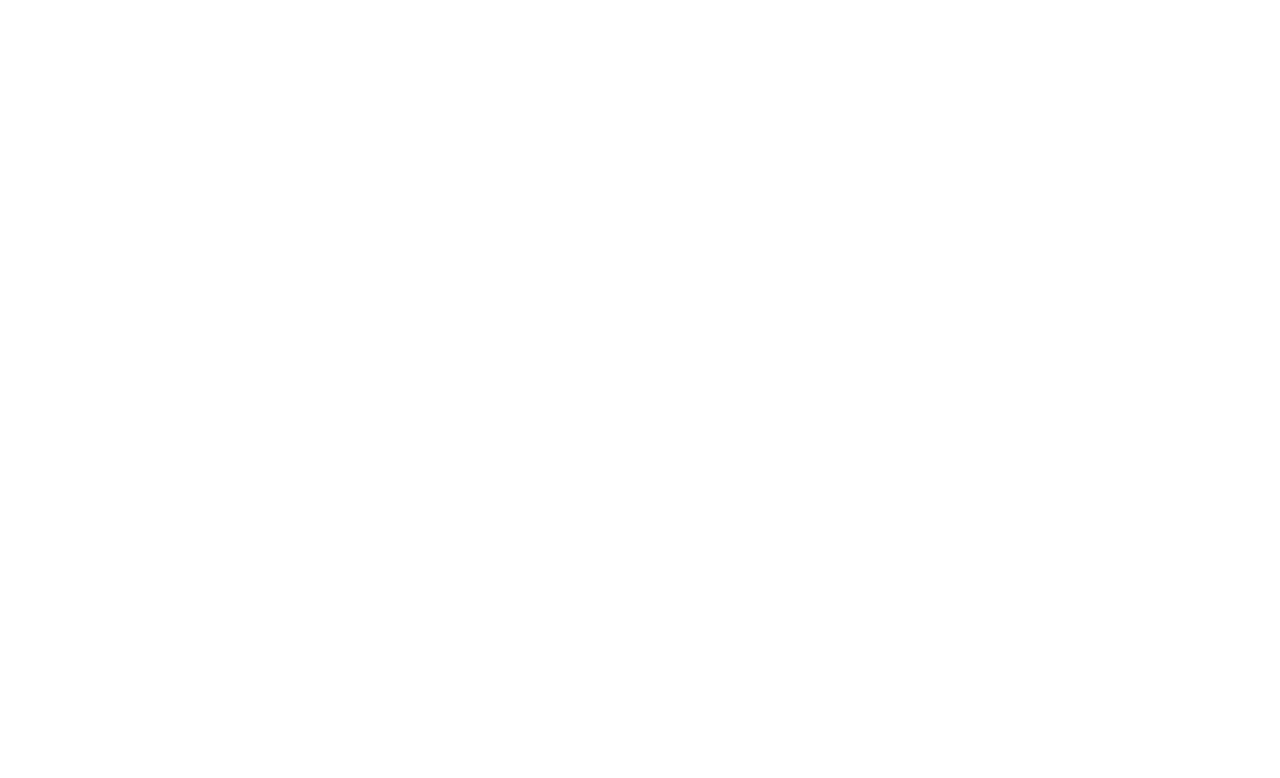
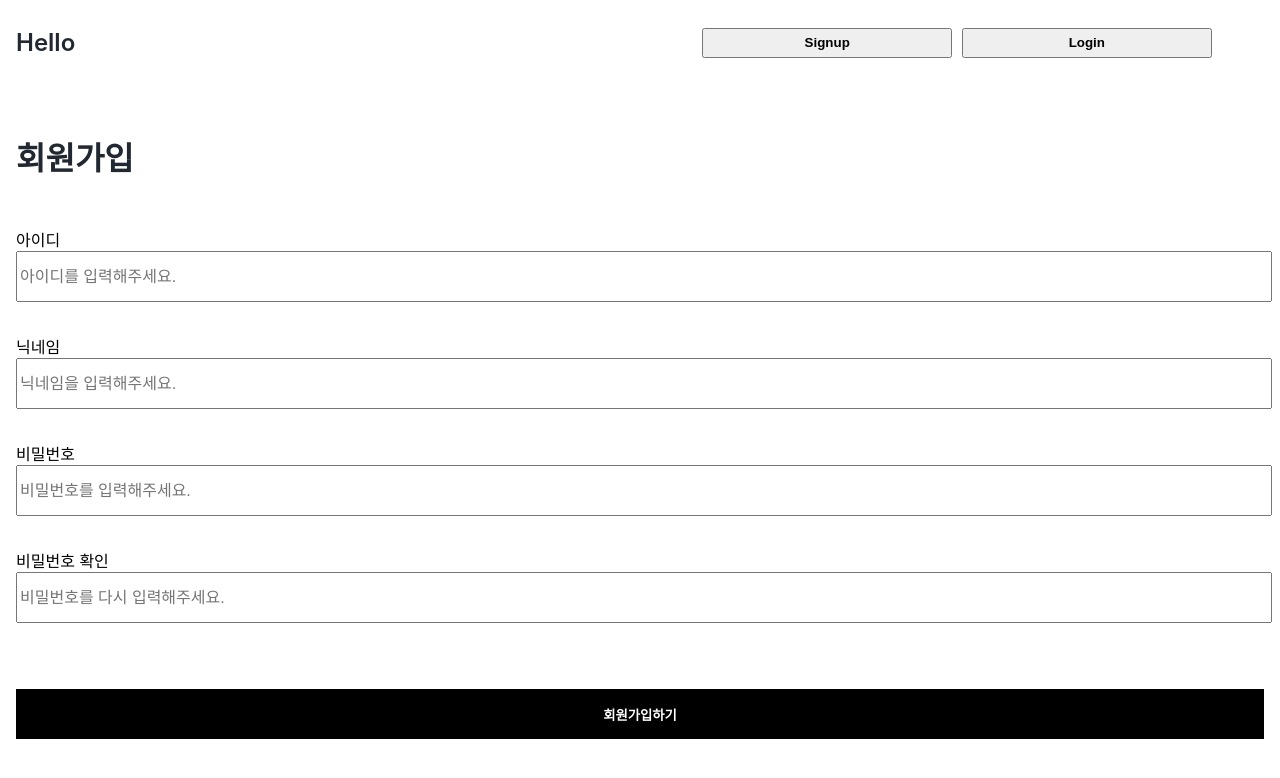
Before and after one commit to crown0205/prac_week3, a React (Create React App) app: page /signup in a window 1280 px wide. Shown: the top 778 px of the page. Built offline with nearby package versions, Linux system fonts and the light colour scheme.

Commit message:
Login, Signup Page 만듬....!!!!!

```diff
--- a/src/components/Header.js
+++ b/src/components/Header.js
@@ -1,21 +1,37 @@
 import React from "react";
+import { useHistory } from "react-router-dom";
 import { Grid, Text, Button } from "../elements/index";
 
 const Header = props => {
+  const history = useHistory();
+
   return (
     <React.Fragment>
       <Grid is_flex padding="4px 16px">
         <Grid>
-          <Text bold size="24px">
+          <Text bold size="24px" _onClick={()=>{
+              history.push("/");
+          }}>
             Hello
           </Text>
         </Grid>
 
         <Grid is_around>
-          <Button margin="0px 10px" fontW="600">
-            Signup
-          </Button>
-          <Button fontW="600">Login</Button>
+          <Button
+            margin="0px 10px"
+            fontW="600"
+            text="Signup"
+            _onClick={() => {
+              history.push("/signup");
+            }}
+          />
+          <Button
+            fontW="600"
+            text="Login"
+            _onClick={() => {
+              history.push("/login");
+            }}
+          />
         </Grid>
       </Grid>
     </React.Fragment>
--- a/src/elements/Button.js
+++ b/src/elements/Button.js
@@ -2,23 +2,24 @@ import React from "react";
 import styled from "styled-components";
 
 const Button = props => {
-  const { fontW, children, backgroundColor, width, height, margin } =
-    props;
+
+  const { fontW,width, height, margin ,bg, color, border } = props;
 
   const styles = {
-    backgroundColor: backgroundColor,
     width: width,
     height: height,
     margin: margin,
     fontW: fontW,
+    bg:bg,
+    color:color,
+    border:border,
   };
 
-  return <ButtonBox {...styles}>{children}</ButtonBox>;
+  return <ButtonBox {...styles} onClick={props._onClick}>{props.text}</ButtonBox>;
 };
 
 Button.defaultProps = {
   children: null,
-  backgroundColor: "#ffffff",
   width: "40%",
   height: "30px",
 };
@@ -28,7 +29,10 @@ const ButtonBox = styled.button`
   width: ${props => props.width};
   height: ${props => props.height};
   font-weight: ${props => props.fontW};
+  ${props => (props.bg ? `background: ${props.bg};` : "")}
   ${props => (props.margin ? `margin: ${props.margin};` : "")}
+  /* border:none; */
+  ${props => (props.border ? `border: ${props.border};` : "")}
 `;
 
 export default Button;
--- /dev/null
+++ b/src/elements/Input.js
@@ -0,0 +1,38 @@
+import React from "react";
+import styled from "styled-components";
+
+const Input = props => {
+  const { height } = props;
+
+  const styles = {
+    height: height,
+  };
+  return (
+    <>
+      <Label>{props.label}</Label>
+      <InputBox placeholder={props.placeholder} {...styles}></InputBox>
+    </>
+  );
+};
+
+Input.defaultProps = {
+  children: null,
+  width: "100%",
+  height: "45px",
+  padding: "18px 10px",
+  margin: false,
+};
+
+const Label = styled.label`
+  display: inline-block;
+`;
+
+const InputBox = styled.input`
+  display: inline-block;
+  width: 100%;
+  margin: auto;
+  height: ${props => props.height};
+  font-size: 16px;
+`;
+
+export default Input;
--- a/src/elements/Text.js
+++ b/src/elements/Text.js
@@ -5,7 +5,7 @@ const Text = props => {
   const { bold, color, size, children, margin } = props;
 
   const styles = { bold: bold, color: color, size: size, margin: margin };
-  return <P {...styles}>{children}</P>;
+  return <P {...styles} onClick={props._onClick}>{children}</P>;
 };
 
 Text.defaultProps = {
--- a/src/elements/index.js
+++ b/src/elements/index.js
@@ -2,5 +2,6 @@ import Grid from "./Gird";
 import Text from "./Text";
 import Image from "./Image";
 import Button from "./Button";
+import Input from "./Input"
 
-export { Grid, Text, Image, Button };
+export { Grid, Text, Image, Button, Input };
--- /dev/null
+++ b/src/pages/Login.js
@@ -0,0 +1,26 @@
+import React from "react";
+import { Text, Grid, Button, Input } from "../elements/index";
+
+const Login = props => {
+  return (
+    <React.Fragment>
+      <Grid padding="16px" textAlign="center">
+        <Text size="32px" bold>
+          로그인
+        </Text>
+
+        <Grid padding="16px 0px">
+          <Input label="아이디" placeholder="아이디를 입력해주세요." height="40px"/>
+        </Grid>
+
+        <Grid padding="16px 0px">
+          <Input label="패스워드" placeholder="패스워드 입력해주세요." height="40px"/>
+        </Grid>
+
+        <Button text="로그인하기" width="100%" height="50px" border="none" bg="black" color="#fff" fontW="600" margin="50px 0px" />
+      </Grid>
+    </React.Fragment>
+  );
+};
+
+export default Login;
--- /dev/null
+++ b/src/pages/Signup.js
@@ -0,0 +1,69 @@
+import React from "react";
+import { Grid, Text, Input, Button } from "../elements/index";
+
+const Signup = props => {
+  return (
+    <React.Fragment>
+      <Grid padding="16px">
+        <Text size="32px" bold>
+          회원가입
+        </Text>
+
+        <Grid padding="16px 0px">
+          <Input
+            label="아이디"
+            placeholder="아이디를 입력해주세요."
+            _onChange={() => {
+              console.log("!!");
+            }}
+          />
+        </Grid>
+
+        <Grid padding="16px 0px">
+          <Input
+            label="닉네임"
+            placeholder="닉네임을 입력해주세요."
+            _onChange={() => {
+              console.log("!!");
+            }}
+          />
+        </Grid>
+
+        <Grid padding="16px 0px">
+          <Input
+            label="비밀번호"
+            placeholder="비밀번호를 입력해주세요."
+            _onChange={() => {
+              console.log("!!");
+            }}
+          />
+        </Grid>
+
+        <Grid padding="16px 0px">
+          <Input
+            label="비밀번호 확인"
+            placeholder="비밀번호를 다시 입력해주세요."
+            _onChange={() => {
+              console.log("!!");
+            }}
+          />
+        </Grid>
+
+        <Button
+          text="회원가입하기"
+          width="100%"
+          height="50px"
+          bg="black"
+          color="#fff"
+          fontW="600"
+          border="none"
+          margin="50px 0px"
+        ></Button>
+      </Grid>
+    </React.Fragment>
+  );
+};
+
+Signup.defaultProps = {};
+
+export default Signup;
--- a/src/shared/App.js
+++ b/src/shared/App.js
@@ -3,12 +3,22 @@ import React from 'react';
 
 import { BrowserRouter, Route } from "react-router-dom";
 import PostList from '../pages/PostList';
+import Signup from "../pages/Signup"
+import Login from "../pages/Login"
+
+import Header from '../components/Header';
+import {Grid} from "../elements/index"
 
 function App() {
   return (
     <React.Fragment>
         <BrowserRouter>
+          <Grid>
+          <Header></Header>
           <Route path='/' exact component={PostList}/>
+          <Route path="/login" exact component={Login}/>
+          <Route path="/signup" exact component={Signup}/>
+          </Grid>
         </BrowserRouter>
     </React.Fragment>
   );
```
